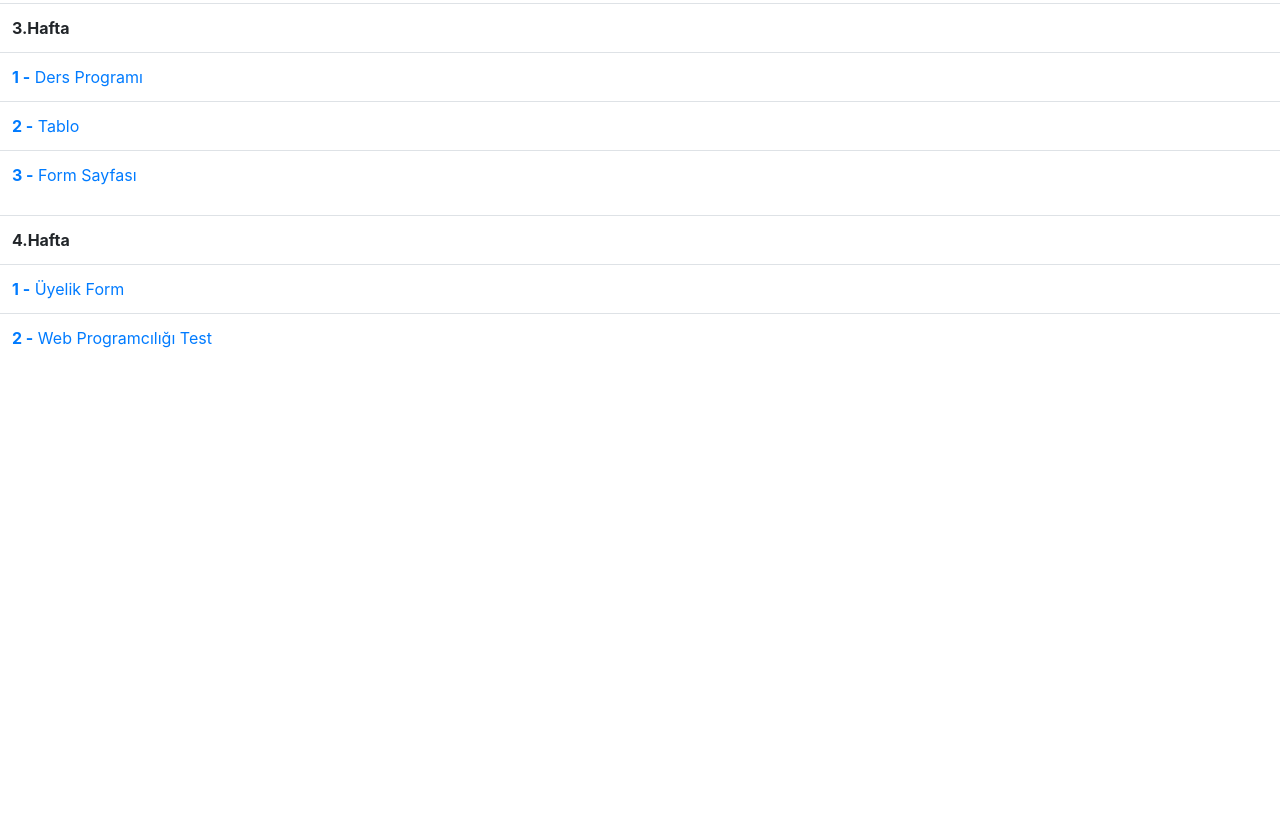
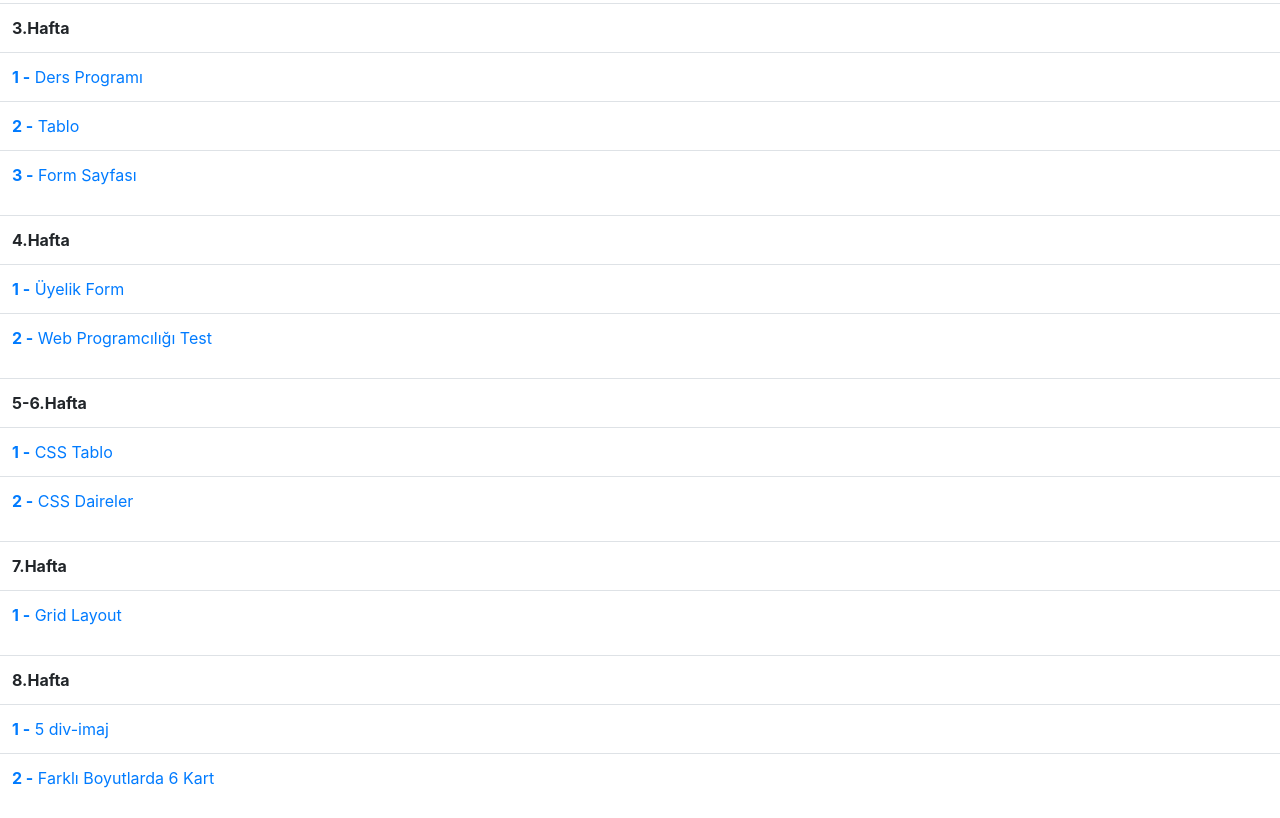
Before and after one commit to burakbfm/BTE311-Burak-USTUN, a plain HTML site: page index.html in a window 1280 px wide. Shown: the part 428-1246 px from the top of the page. Before the commit the page ends 806 px from the top, so only its background shows below. Drawn offline with nearby package versions, Linux system fonts and the light colour scheme.

Commit message:
Update index.html

```diff
--- a/index.html
+++ b/index.html
@@ -84,5 +84,56 @@
         </section>
     </article>
 
+    <!--5-6.HAFTA-->
+    <section>
+        <table class="table table-hover">
+            <tbody>
+                <tr>
+                    <th>5-6.Hafta</th>
+                </tr>
+                <tr>
+                    <td><a href="hafta5-6-1.html"><b>1 -</b> CSS Tablo</a></td>
+                </tr>
+                <tr>
+                    <td><a href="hafta5-6-2.html"><b>2 -</b> CSS Daireler</a></td>
+                </tr>
+            </tbody>
+        </table>
+
+    </section>
+
+    <!--7.HAFTA-->
+    <section>
+        <table class="table table-hover">
+            <tbody>
+                <tr>
+                    <th>7.Hafta</th>
+                </tr>
+                <tr>
+                    <td><a href="hafta7-1.html"><b>1 -</b> Grid Layout</a></td>
+                </tr>
+            </tbody>
+        </table>
+
+    </section>
+
+    <!--8.HAFTA-->
+    <section>
+        <table class="table table-hover">
+            <tbody>
+                <tr>
+                    <th>8.Hafta</th>
+                </tr>
+                <tr>
+                    <td><a href="hafta8-1.html"><b>1 -</b> 5 div-imaj</a></td>
+                </tr>
+                <tr>
+                    <td><a href="hafta8-2.html"><b>2 -</b> Farklı Boyutlarda 6 Kart</a></td>
+                </tr>
+            </tbody>
+        </table>
+
+    </section>
+
 </body>
 </html>
```
